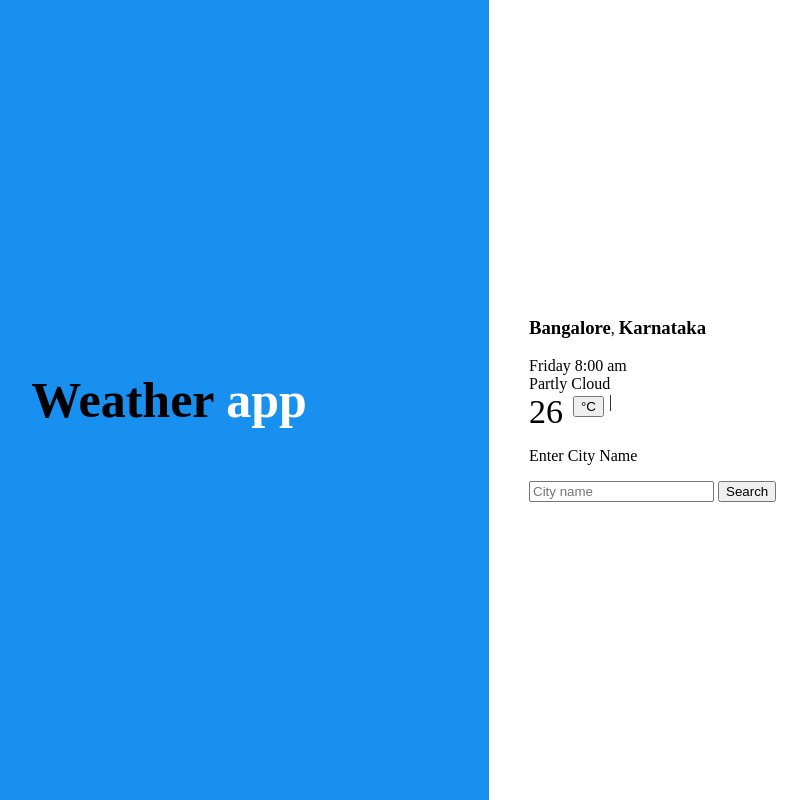
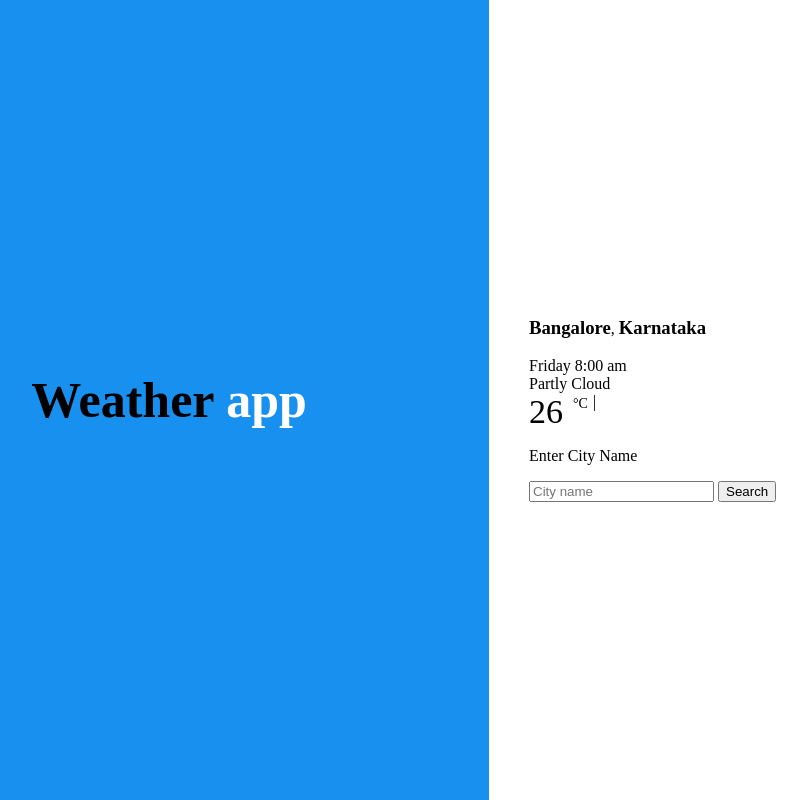
Before and after one commit to guruk05/Weather-App---version-1_using-class, a plain HTML site: page index.html in a window 1280 px wide. Shown: the whole page, without its empty margins (151-958 px from the left). Drawn offline with Linux system fonts and the light colour scheme.

Commit message:
updated js and html

```diff
--- a/index.html
+++ b/index.html
@@ -31,7 +31,7 @@
                     <div class="weather" id = "showDescription">Partly Cloud</div>
                     <div class="degreeSec">
                         <div class="dsDegree" id = "showDegree">26</div>
-                        <div class="Celsius" id = "showFahrenheit"> <button onclick="showFahrenheit()">&deg;C </button></div>
+                        <div class="Celsius" id = "showFahrenheit">&deg;C </div>
                         <span>|</span>
                     </div>
                     <p>Enter City Name</p>
```
